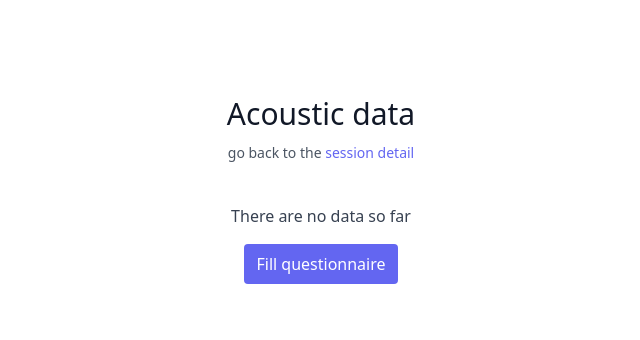
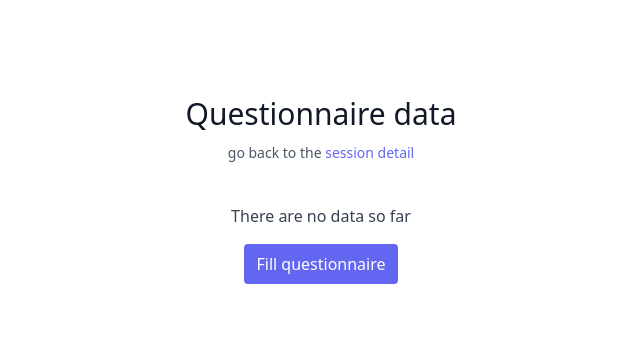
Before and after one commit to BDALab/lbd_analysis_tool, a Django app: template subjects/templates/subjects/session_detail_data_questionnaire.html in a window 1280 px wide. Shown: the part 80-420 px from the top of the page, without its empty margins (319-959 px from the left). Run offline with Django 3.2, Linux system fonts and the light colour scheme; the template is opened without the code that fills it, so the values that code supplies are empty; some libraries are stand-ins or nearby versions.

Commit message:
Fixed data type heading

```diff
--- a/subjects/templates/subjects/session_detail_data_questionnaire.html
+++ b/subjects/templates/subjects/session_detail_data_questionnaire.html
@@ -8,7 +8,7 @@
             <!-- Examination information -->
             <div class="flex flex-col text-center w-full mb-5">
                 <h1 class="sm:text-3xl text-2xl font-medium title-font text-gray-900">
-                    Acoustic data
+                    Questionnaire data
                 </h1>
 
                 <!-- Go to the session detail -->
```
